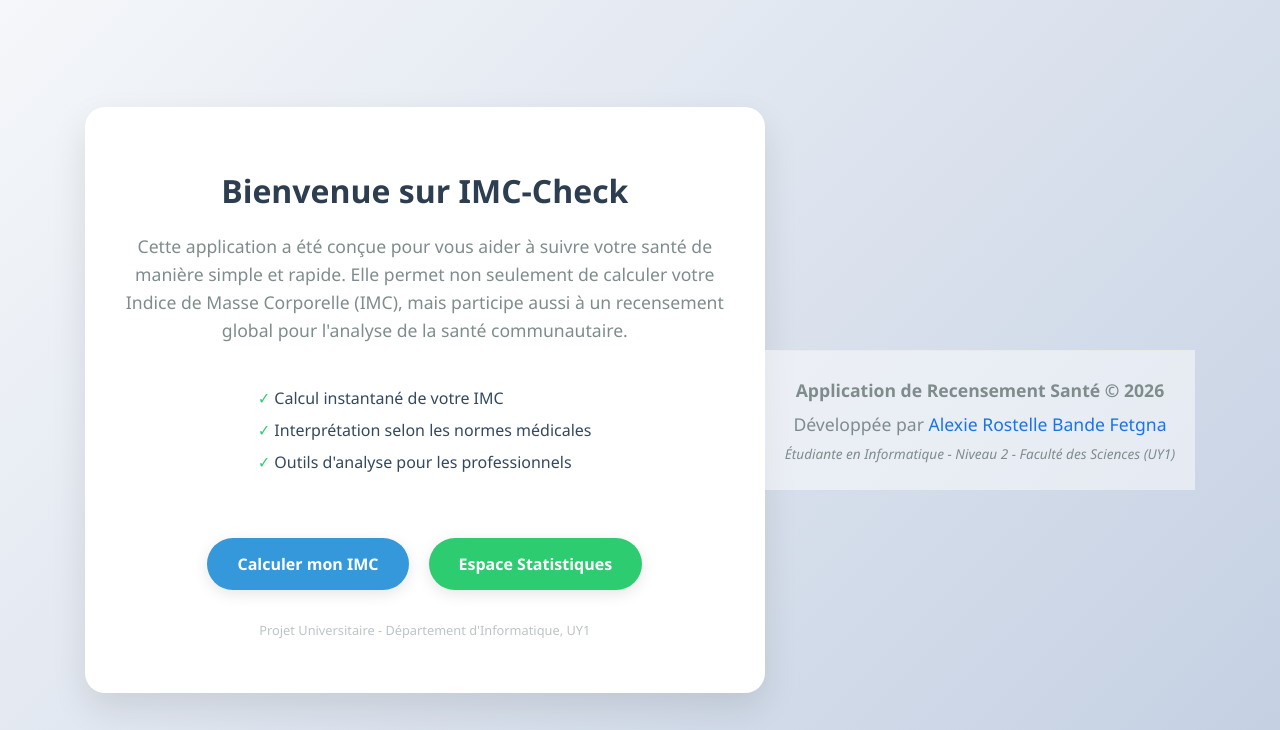
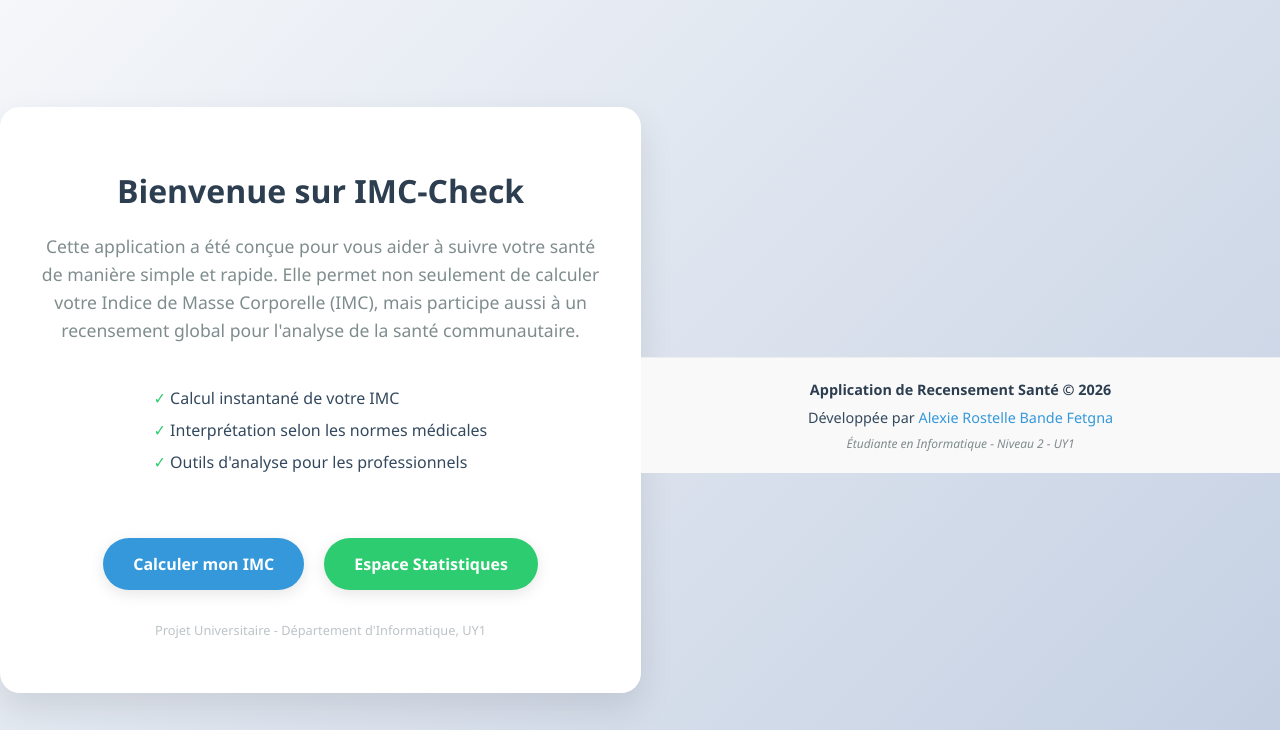
Before and after one commit to alexie-84/TP-IMC-Final, a Flask app: page / in a window 1280 px wide. Shown: the top 730 px of the page. Run offline with Flask 3, Linux system fonts and the light colour scheme.

Commit message:
Signayure sur toutes mes pages

```diff
--- a/templates/choix.html
+++ b/templates/choix.html
@@ -81,11 +81,12 @@
             Projet Universitaire - Département d'Informatique, UY1
         </p>
     </div>
-<footer style="margin-top: 40px; text-align: center; padding: 20px; color: #2c3e50; border-top: 1px solid #eaeaea; background-color: rgba(255,255,255,0.5);">
-    <p style="margin: 5px 0; font-weight: bold;">Application de Recensement Santé © 2026</p>
-    <p style="margin: 5px 0;">Développée par <span style="color: #1a73e8;">Alexie Rostelle Bande Fetgna</span></p>
-    <p style="margin: 5px 0; font-size: 0.85em; font-style: italic;">Étudiante en Informatique - Niveau 2 - Faculté des Sciences (UY1)</p>
+<footer style="margin-top: 30px; text-align: center; padding: 15px; border-top: 1px solid #eee; background: #f9f9f9; width: 100%; box-sizing: border-box;">
+    <p style="margin: 5px 0; font-size: 0.9em; font-weight: bold; color: #2c3e50;">Application de Recensement Santé © 2026</p>
+    <p style="margin: 5px 0; font-size: 0.9em; color: #34495e;">Développée par <span style="color: #3498db;">Alexie Rostelle Bande Fetgna</span></p>
+    <p style="margin: 5px 0; font-size: 0.75em; color: #7f8c8d; font-style: italic;">Étudiante en Informatique - Niveau 2 - UY1</p>
 </footer>
+
 
 
 </body>
```
Also changed, not shown: templates/index.html (+4 -4 lines), templates/stats.html (+4 -4 lines).
